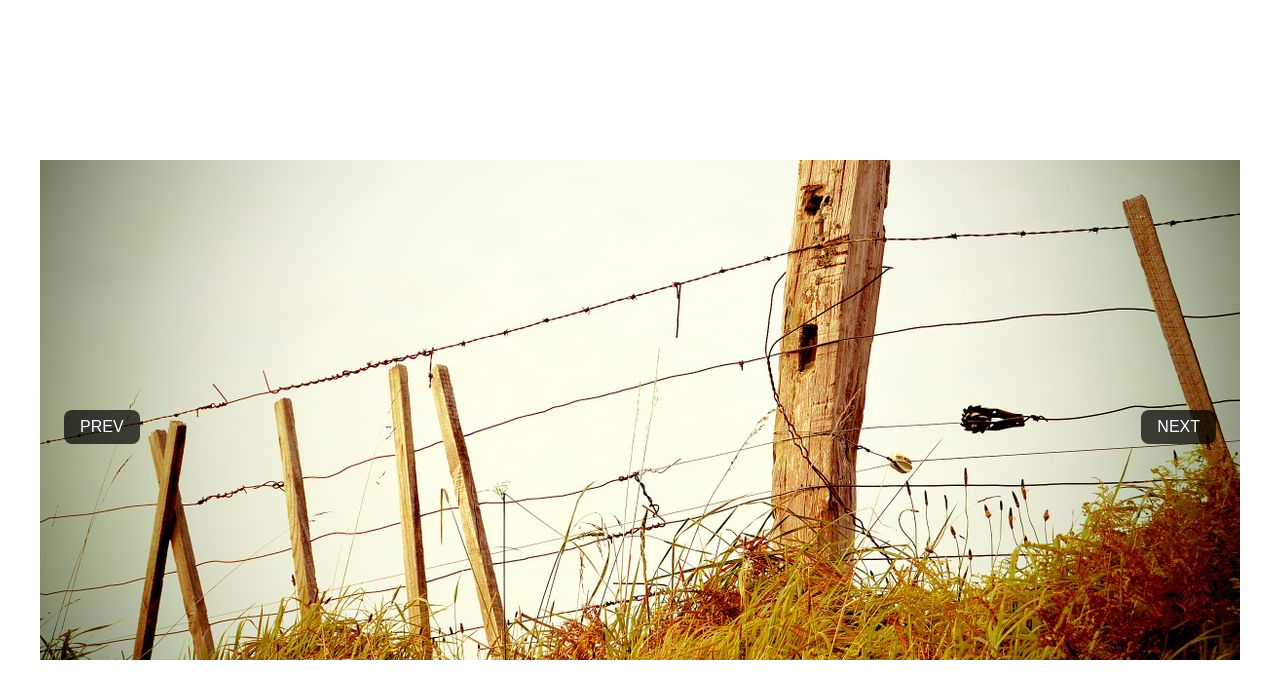
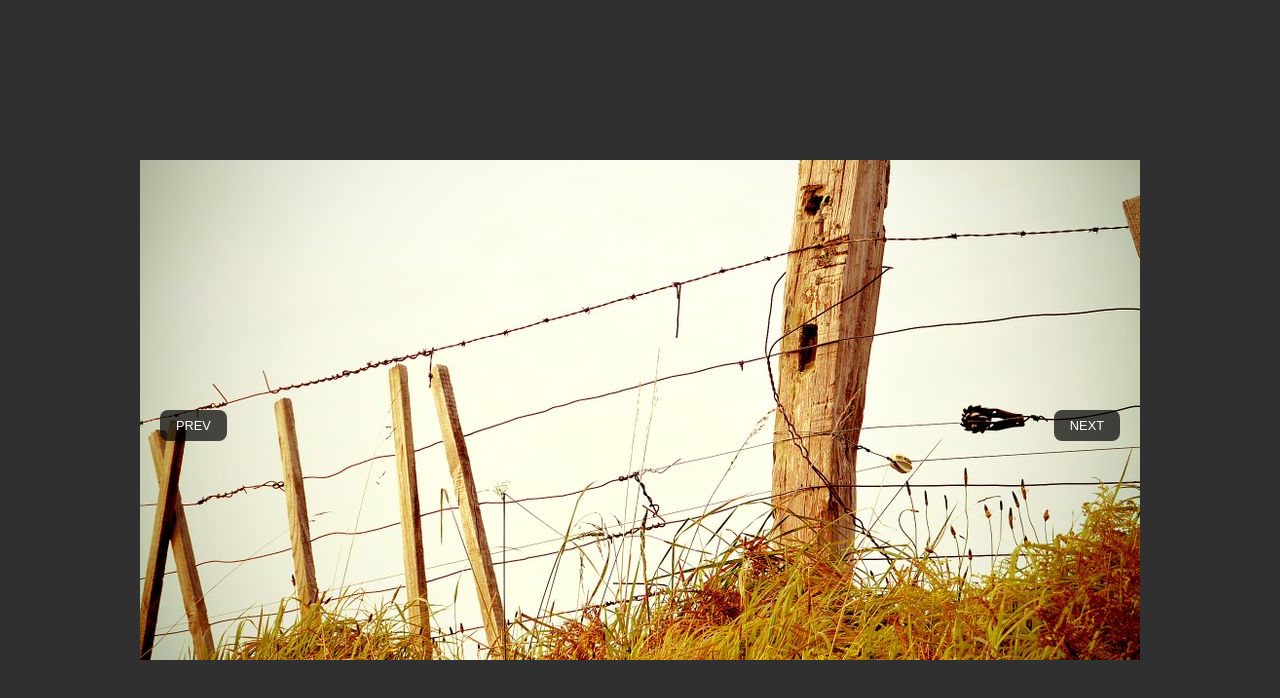
Before and after one commit to murbar/image-slider-component, a plain HTML site: page index.html in a window 1280 px wide. Drawn offline with Linux system fonts and the light colour scheme.

Commit message:
Add object-fit

```diff
--- a/slider.css
+++ b/slider.css
@@ -6,13 +6,20 @@
 
 body {
   padding: 10em 0;
+  background: #303030;
 }
 
 .slider-component {
-  width: 1200px;
+  width: 100%;
+  max-width: 1000px;
   margin: auto;
   overflow: hidden;
   position: relative;
+}
+
+.slider-component img {
+  width: 100%;
+  object-fit: cover;
 }
 
 .images-container {
@@ -22,7 +29,7 @@ body {
 }
 
 .slide-transition {
-  transition: transform 0.4s ease-in-out;
+  transition: transform 0.3s ease-in-out;
 }
 
 .slider-control-prev,
@@ -32,7 +39,7 @@ body {
   top: 50%;
   left: 2%;
   z-index: 100;
-  font-size: 1rem;
+  font-size: 0.8rem;
   text-transform: uppercase;
   border: none;
   background-color: hsla(0, 0%, 0%, 0.7);
```
